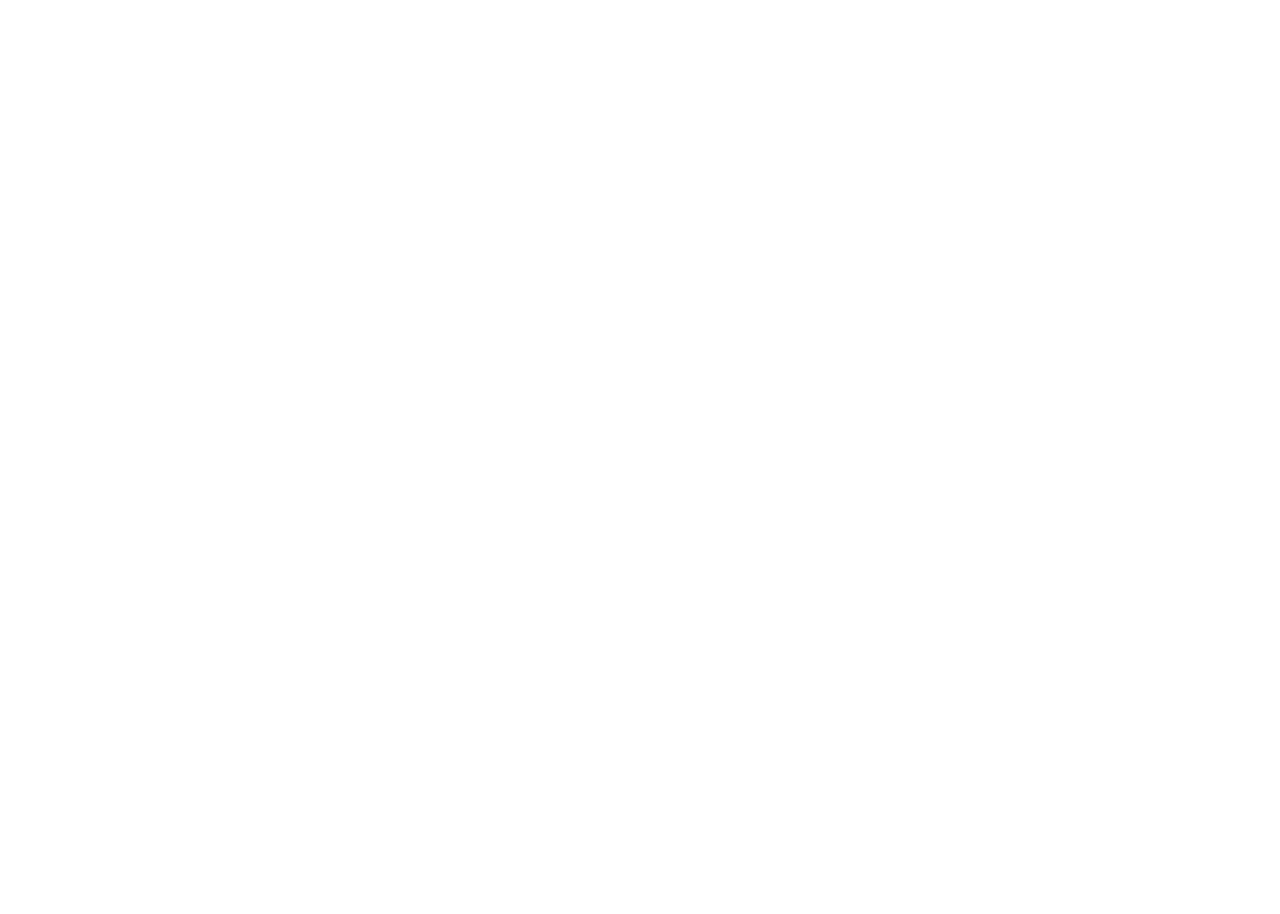
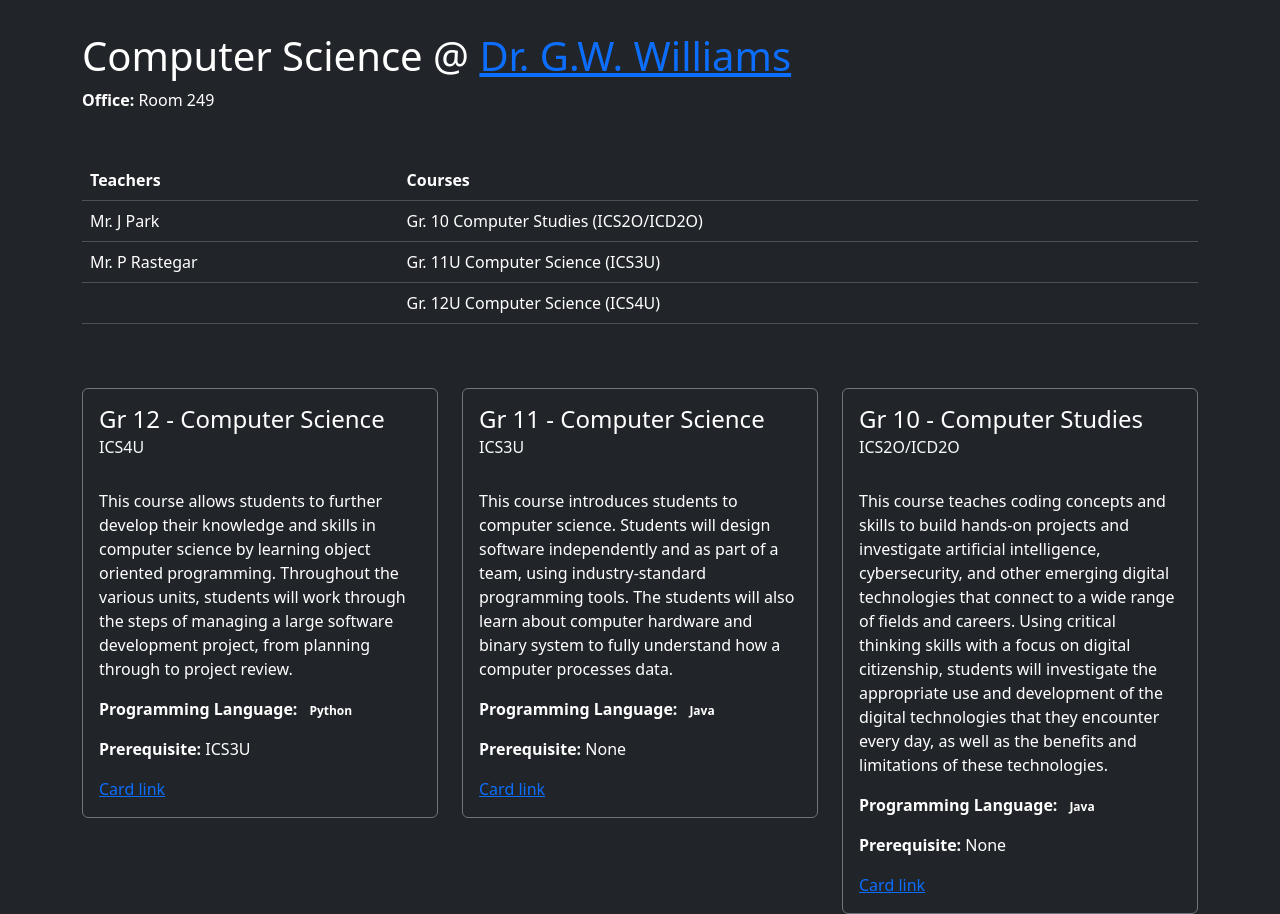
Before and after one commit to mrparkyrdsb/mrparkyrdsb.github.io, a plain HTML site: page index.html in a window 1280 px wide. Before the commit the page ends 800 px from the top, so only its background shows below. Drawn offline with nearby package versions, Linux system fonts and the light colour scheme.

Commit message:
landing page content

```diff
--- a/index.html
+++ b/index.html
@@ -2,9 +2,86 @@
 <html>
 <head>
     <meta charset='utf-8'>
+    <meta name="viewport" content="width=device-width, initial-scale=1">
     <title>Computer Science | Dr. G.W. Williams</title>
+
+    <link href="./src/style.css" rel="stylesheet"/>
+    <link href="https://cdn.jsdelivr.net/npm/bootstrap@5.3.2/dist/css/bootstrap.min.css" rel="stylesheet" integrity="sha384-T3c6CoIi6uLrA9TneNEoa7RxnatzjcDSCmG1MXxSR1GAsXEV/Dwwykc2MPK8M2HN" crossorigin="anonymous">
 </head>
-<body>
+<body class="bg-dark text-white">
+    <div class="container">
+        <div class="row" id="title">
+            <!-- Title Row-->
+            <div class="col">
+                <h1>Computer Science @ <a href="http://www.yrdsb.ca/schools/drgwwilliams.ss/Pages/default.aspx" target="_blank">Dr. G.W. Williams</a></h1>
+                <p><strong>Office:</strong> Room 249</p>
+                <table class="table table-dark mt-5">
+                    <thead>
+                        <tr>
+                            <th scope="col">Teachers</th>
+                            <th scope="col">Courses</th>
+                        </tr>
+                    </thead>
+                    <tbody>
+                        <tr>
+                            <td>Mr. J Park</td>
+                            <td>Gr. 10 Computer Studies (ICS2O/ICD2O)</td>
+                        </tr>
+                        <tr>
+                            <td>Mr. P Rastegar</td>
+                            <td>Gr. 11U Computer Science (ICS3U)</td>
+                        </tr>
+                        <tr>
+                            <td></td>
+                            <td>Gr. 12U Computer Science (ICS4U)</td>
+                        </tr>
+                    </tbody>
+                </table>
+            </div>
+        </div>
+        <div class="row pt-5">
+            <div class="col">
+                <div class="card border-secondary text-white bg-dark">
+                    <div class="card-body">
+                      <h4 class="card-title">Gr 12 - Computer Science</h4>
+                      <h6 class="card-subtitle mb-2 text-light">ICS4U</h6>
+                      <br>
+                      <p class="card-text">This course allows students to further develop their knowledge and skills in computer science by learning object oriented programming. Throughout the various units, students will work through the steps of managing a large software development project, from planning through to project review.</p>
+                      <p><strong>Programming Language:</strong> <span class="badge badge-success">Python</span></p>
+                      <p><strong>Prerequisite:</strong> ICS3U</p>
+                      <a href="#" class="card-link" target="_blank">Card link</a>
+                    </div>
+                  </div>
+            </div>
+            <div class="col">
+                <div class="card border-secondary text-white bg-dark">
+                    <div class="card-body">
+                      <h4 class="card-title">Gr 11 - Computer Science</h4>
+                      <h6 class="card-subtitle mb-2 text-light">ICS3U</h6>
+                      <br>
+                      <p class="card-text">This course introduces students to computer science. Students will design software independently and as part of a team, using industry-standard programming tools. The students will also learn about computer hardware and binary system to fully understand how a computer processes data.</p>
+                      <p><strong>Programming Language:</strong> <span class="badge badge-danger">Java</span></p>
+                      <p><strong>Prerequisite:</strong> None</p>
+                      <a href="#" class="card-link" target="_blank">Card link</a>
+                    </div>
+                  </div>
+            </div>
+            <div class="col">
+                <div class="card border-secondary text-white bg-dark">
+                    <div class="card-body">
+                      <h4 class="card-title">Gr 10 - Computer Studies</h4>
+                      <h6 class="card-subtitle mb-2 text-light">ICS2O/ICD2O</h6>
+                      <br>
+                      <p class="card-text">This course teaches coding concepts and skills to build hands-on projects and investigate artificial intelligence, cybersecurity, and other emerging digital technologies that connect to a wide range of fields and careers. Using critical thinking skills with a focus on digital citizenship, students will investigate the appropriate use and development of the digital technologies that they encounter every day, as well as the benefits and limitations of these technologies.</p>
+                      <p><strong>Programming Language:</strong> <span class="badge badge-danger">Java</span></p>
+                      <p><strong>Prerequisite:</strong> None</p>
+                      <a href="#" class="card-link" target="_blank">Card link</a>
+                    </div>
+                  </div>
+            </div>
+        </div>
+    </div><!-- end of container -->
 
+    <script src="https://cdn.jsdelivr.net/npm/bootstrap@5.3.2/dist/js/bootstrap.bundle.min.js" integrity="sha384-C6RzsynM9kWDrMNeT87bh95OGNyZPhcTNXj1NW7RuBCsyN/o0jlpcV8Qyq46cDfL" crossorigin="anonymous"></script>
 </body>
 </html>
--- /dev/null
+++ b/src/style.css
@@ -0,0 +1,3 @@
+#title {
+    margin-top: 2em;
+}
```
